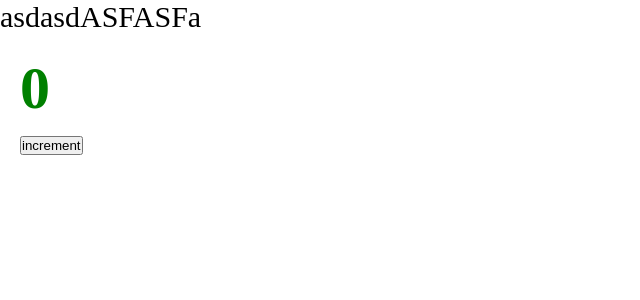
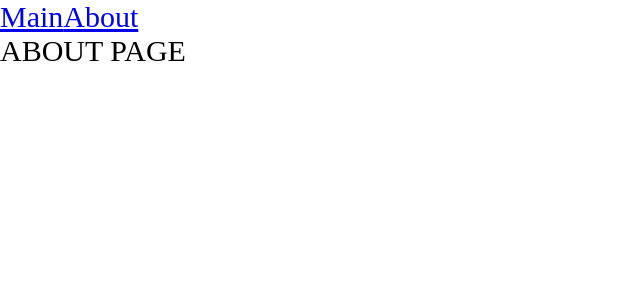
Before and after one commit to lizakobzeva/ProductionProject, a React app: page /about in a window 1280 px wide. Shown: the top 300 px of the page, without its empty margins (0-640 px from the left). Built offline with nearby package versions, Linux system fonts and the light colour scheme.

Commit message:
Добавила роутинги и react.lazy

```diff
--- a/package.json
+++ b/package.json
@@ -15,11 +15,13 @@
     "@types/node": "^17.0.21",
     "@types/react": "^17.0.39",
     "@types/react-dom": "^17.0.11",
+    "@types/react-router-dom": "^5.3.3",
     "@types/webpack": "^5.28.0",
     "@types/webpack-dev-server": "^4.7.2",
     "css-loader": "^6.6.0",
     "html-webpack-plugin": "^5.5.0",
     "mini-css-extract-plugin": "^2.5.3",
+    "react-dom": "^17.0.2",
     "sass": "^1.49.9",
     "sass-loader": "^12.6.0",
     "style-loader": "^3.3.1",
@@ -32,6 +34,6 @@
   },
   "dependencies": {
     "react": "^17.0.2",
-    "react-dom": "^17.0.2"
+    "react-router-dom": "^6.22.3"
   }
 }
--- a/src/App.tsx
+++ b/src/App.tsx
@@ -1,14 +1,24 @@
-import React from 'react';
-import Counter from "./components/Counter";
-import './index.scss';
+import "./index.scss";
+import { Link, Route, Routes } from "react-router-dom";
+import AboutPageAsync from "./pages/AboutPage/AboutPage.async";
+import { MainPageAsync } from "./pages/MainPage/MainPage.async";
+import AboutPage from "./pages/AboutPage/AboutPage";
+import MainPage from "./pages/MainPage/MainPage";
+import { Suspense } from "react";
 
 const App = () => {
-    return (
-        <div className="app">
-            asdasdASFASFa
-            <Counter />
-        </div>
-    );
+  return (
+    <div className="app">
+      <Link to={"/"}>Main</Link>
+      <Link to={"/about"}>About</Link>
+      <Suspense fallback={<div>Loading...</div>}>
+        <Routes>
+          <Route path={"/about"} element={<AboutPageAsync />} />
+          <Route path={"/"} element={<MainPage />} />
+        </Routes>
+      </Suspense>
+    </div>
+  );
 };
 
 export default App;
--- a/src/index.tsx
+++ b/src/index.tsx
@@ -1,7 +1,10 @@
-import {render} from "react-dom";
+import { render } from "react-dom";
 import App from "./App";
+import { BrowserRouter } from "react-router-dom";
 
 render(
-    <App />,
-    document.getElementById('root')
-)
+  <BrowserRouter>
+    <App />
+  </BrowserRouter>,
+  document.getElementById("root")
+);
--- /dev/null
+++ b/src/pages/AboutPage/AboutPage.async.tsx
@@ -0,0 +1,3 @@
+import { lazy } from "react";
+const AboutPageAsync = lazy(() => import("./AboutPage"));
+export default AboutPageAsync;
--- /dev/null
+++ b/src/pages/AboutPage/AboutPage.tsx
@@ -0,0 +1,7 @@
+import React from "react";
+
+const AboutPage = () => {
+  return <div>ABOUT PAGE</div>;
+};
+
+export default AboutPage;
--- /dev/null
+++ b/src/pages/MainPage/MainPage.async.tsx
@@ -0,0 +1,3 @@
+import { lazy } from "react";
+
+export const MainPageAsync = lazy(() => import("./MainPage"));
--- /dev/null
+++ b/src/pages/MainPage/MainPage.tsx
@@ -0,0 +1,6 @@
+import React from "react";
+
+const MainPage = () => {
+  return <div>MainPage</div>;
+};
+export default MainPage;
--- a/tsconfig.json
+++ b/tsconfig.json
@@ -5,7 +5,7 @@
     // Однако это не означает, что теперь вовсе нельзя использовать any.
     // Это означает лишь, что в подобных ситуация разработчик должен явно писать any,
     "noImplicitAny": true,
-    "module": "es6",
+    "module": "esnext",
     // В какую спецификацию компилируем: для поддержки большинства браузеров
     "target": "es5",
     "jsx": "react-jsx",
```
Also changed, not shown: 2 other files (tests, documents, lock files or other folders).
